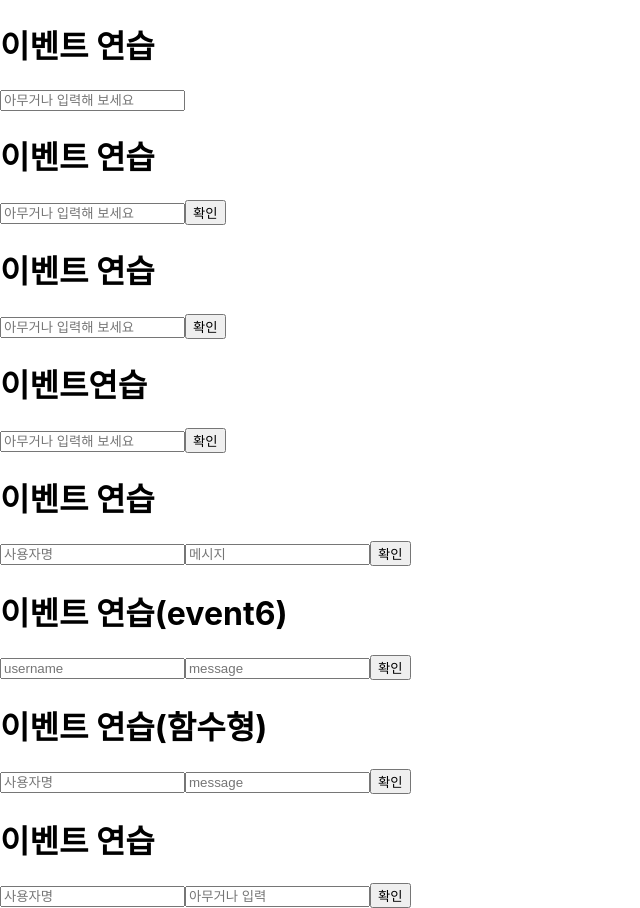
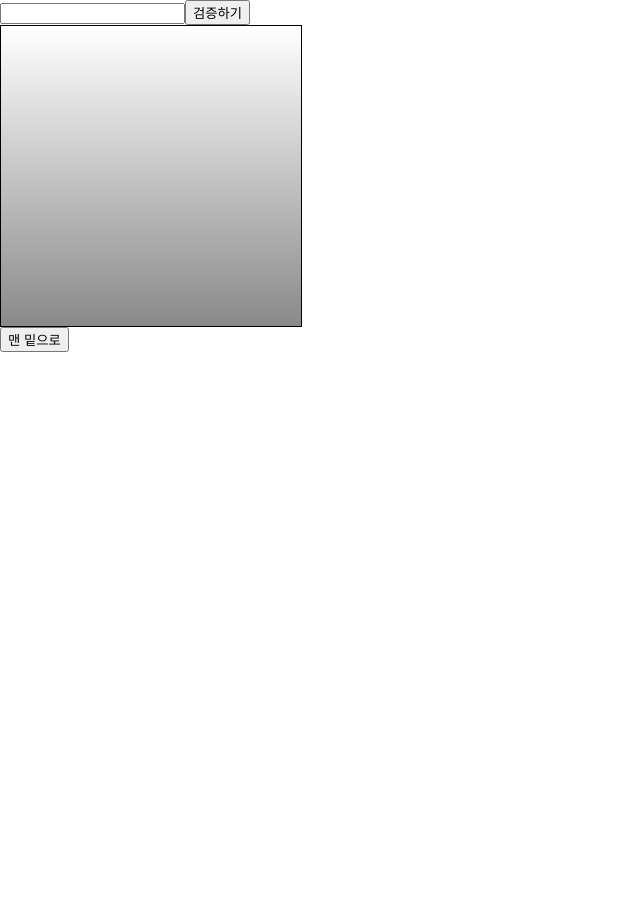
Before and after one commit to NakSoo/React-Study, a React (Create React App) app in the folder hello-react/: page / in a window 1280 px wide. Shown: the whole page, without its empty margins (0-640 px from the left). After the commit the page ends 800 px from the top, so only its background shows below. Built offline with nearby package versions, Linux system fonts and the light colour scheme.

Commit message:
7. ref:DOM에 이름달기

```diff
--- /dev/null
+++ b/hello-react/src/ValidationApp.js
@@ -0,0 +1,21 @@
+import React, {Component} from 'react';
+
+import Validation from './ref/validation';
+import ScrollBox from './ref/ScrollBox';
+
+class  ValidationApp extends Component {
+    render() {
+        return(
+            <>
+                <Validation/>
+                <ScrollBox ref={(ref) => this.scrollBox=ref}/>
+                <button onClick={()=> this.scrollBox.scrollToBottom()}>
+                    맨 밑으로
+                </button>
+            </>
+        );
+    }
+
+}
+
+export default ValidationApp;
--- /dev/null
+++ b/hello-react/src/ref/ScrollBox.js
@@ -0,0 +1,38 @@
+import React, {Component} from 'react';
+
+class ScrollBox extends Component {
+
+    scrollToBottom = () => {
+        const {scrollHeight, clientHeight}  = this.box;
+
+        this.box.scrollTop = scrollHeight - clientHeight;
+    }
+
+    render() {
+        const style = {
+            border: '1px solid black',
+            height: '300px',
+            width: '300px',
+            overflow: 'auto',
+            position: 'relative'
+        };
+
+        const innerStyle = {
+            width: '100%',
+            height: '650px',
+            background: 'linear-gradient(white, black)'
+        };
+
+
+
+        return (
+            <div
+                style={style}
+                ref={(ref)=> {this.box=ref}}>
+                <div style={innerStyle}/>
+            </div>
+        );
+    }
+}
+
+export default ScrollBox;
--- /dev/null
+++ b/hello-react/src/ref/validation.css
@@ -0,0 +1,7 @@
+.success {
+    background-color: lightgreen;
+}
+
+.failure {
+    background-color: lightcoral;
+}
--- /dev/null
+++ b/hello-react/src/ref/validation.js
@@ -0,0 +1,38 @@
+import React, {Component} from 'react';
+import './validation.css';
+
+class Validation extends Component {
+    state = {
+        password: '',
+        clicked: false,
+        validated: false
+    }
+
+    handleChange = (e) => {
+        this.setState({
+            password: e.target.value
+        });
+    }
+
+    handleButtonClick = () => {
+        this.setState({
+            clicked : true,
+            validated: this.state.password === '0000'
+        });
+    }
+
+    render() {
+        return (
+            <div>
+                <input type='password'
+                        value={this.state.password}
+                        onChange={this.handleChange}
+                        className={this.state.clicked? (this.state.validated ? 'success' : 'failure'): ''} />
+
+                <button onClick={this.handleButtonClick}>검증하기</button>
+            </div>
+        );
+    }
+}
+
+export default Validation;
```
Also changed, not shown: hello-react/src/index.js (+5 -2 lines).
